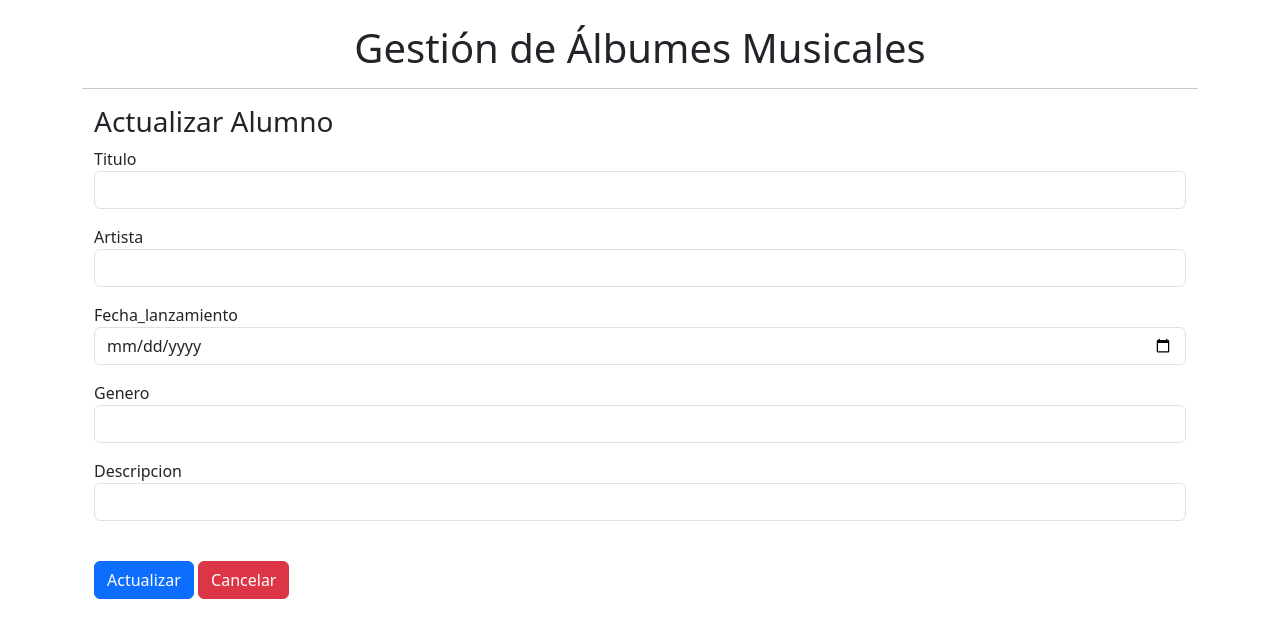
After one commit to AnaKarenCH/tienda_albums, a Flask app: page /update/1 in a window 1280 px wide. The commit adds this page. Shown: the top 638 px of the page. Run offline with Flask 3, Linux system fonts and the light colour scheme.

Commit message:
feat: actualizar album

```diff
--- a/app/routes/album.py
+++ b/app/routes/album.py
@@ -31,3 +31,17 @@ def create_album():
          return redirect(url_for('albums.index'))
      #Aqui sigue si es GET
      return render_template('create_album.html')
+
+@alb_bp.route('/update/<string:id>', methods=['GET','POST'])
+def update_album(id):
+    album = Albums.query.get(id)
+
+    if request.method == 'POST':
+        album.titulo = request.form['titulo']
+        album.artista = request.form['artista']
+        album.fecha_lanzamiento = request.form['fecha_lanzamiento']
+        album.genero = request.form['genero']
+        album.descripcion = request.form['descripcion']
+        db.session.commit()
+        return redirect(url_for('index'))
+    return render_template('update_album.html',album = album)
--- a/app/templates/index.html
+++ b/app/templates/index.html
@@ -24,6 +24,12 @@
     <td>{{album.genero}}</td>
     <td>{{album.descripcion}}</td>
 
+      <td class="d-flex gap-2">
+    <a href="{{ url_for('albums.update_album', id=album.id) }}" class="btn btn-warning btn-sm">
+        Actualizar
+    </a>
+    </td>
+
   {% endfor %}
 
 </tbody>
--- /dev/null
+++ b/app/templates/update_album.html
@@ -0,0 +1,35 @@
+{% extends 'base.html' %}
+{% block title %} Actualizar Album {% endblock %}
+{% block content %}
+
+<h3>Actualizar Alumno</h3>
+<form action="{{ url_for('albums.update_album',id = album.id) }}" method="POST">
+
+    <div class="form-group mb-3">
+        <label for="titulo">Titulo</label>
+        <input type="text" class="form-control" id="titulo" name="titulo" value="{{album.titulo}}" required >
+    </div>
+    <div class="form-group mb-3">
+        <label for="artista">Artista</label>
+        <input type="text" class="form-control" id="artista" name="artista" value="{{album.artista}}" required>
+    </div>
+    <div class="form-group mb-3">
+        <label for="fecha_lanzamiento">Fecha_lanzamiento</label>
+        <input type="date" class="form-control" id="fecha_lanzamiento" name="fecha_lanzamiento" value="{{album.fecha_lanzamiento}}"required>
+    </div>
+    <div class="form-group mb-3">
+        <label for="genero">Genero</label>
+        <input type="text" class="form-control" id="genero" name="genero" value="{{album.genero}}" required>
+    </div>
+        <div class="form-group mb-3">
+        <label for="descripcion">Descripcion</label>
+        <input type="text" class="form-control" id="descripcion" name="descripcion" value="{{album.descripcion}}" required>
+    </div>
+    <br>
+    <button type="submit" class="btn btn-primary">Actualizar</button>
+    <a href="{{ url_for('index')}}" class="btn btn-danger">Cancelar</a>
+
+
+</form>
+
+{% endblock %}
```
